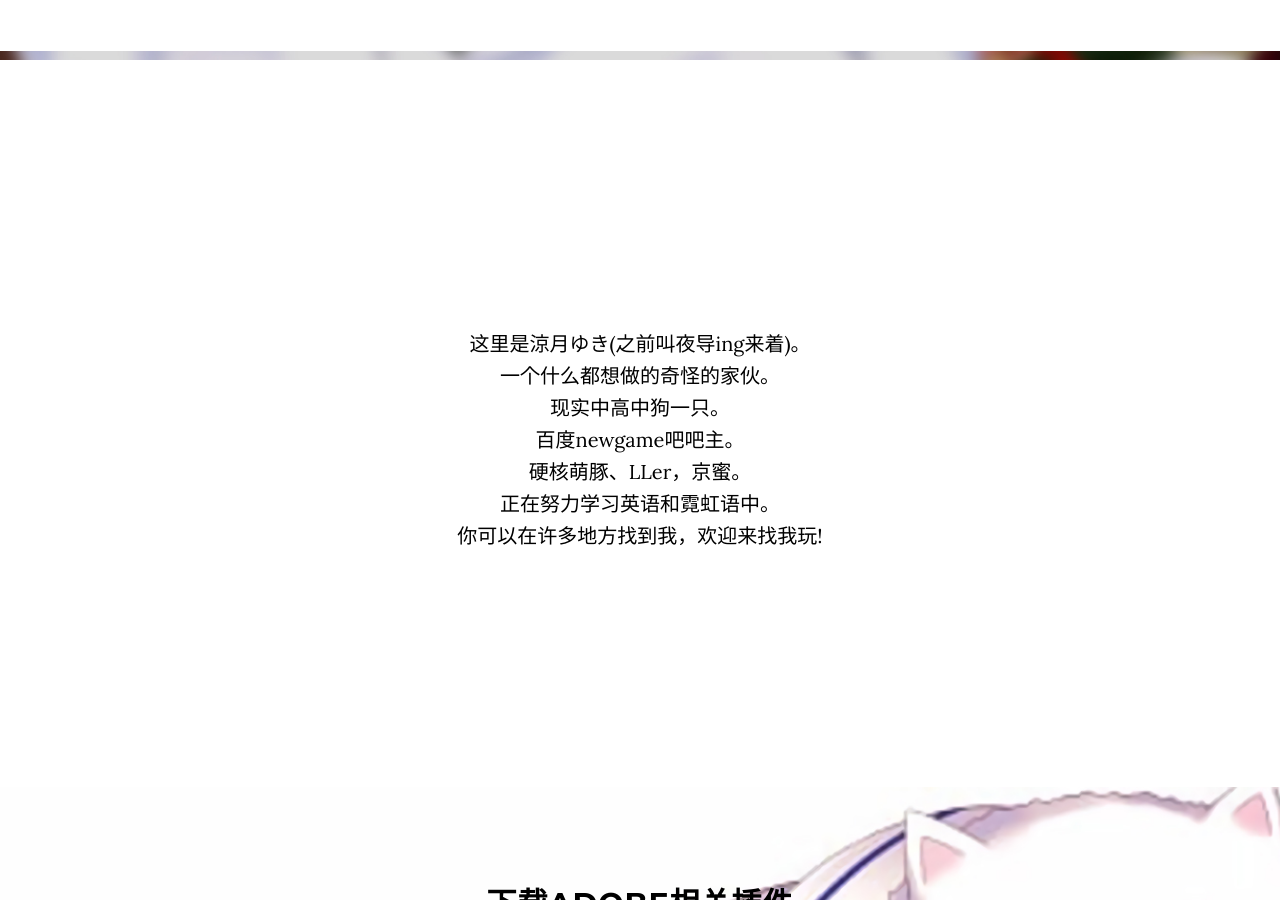
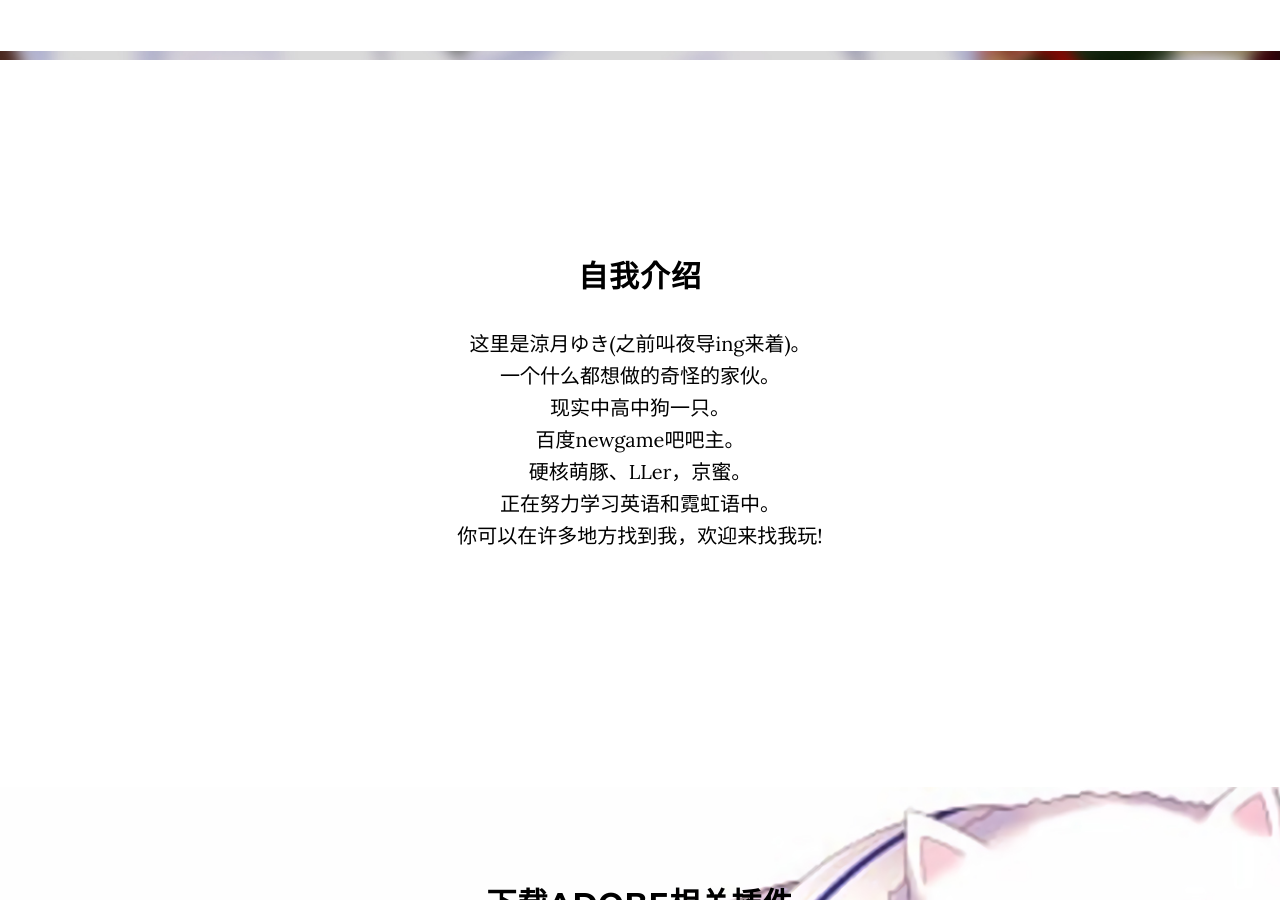
Before and after one commit to TakimotoUki/takimotouki.github.io, a Jekyll site: the page built from index.html, in a window 1280 px wide and 900 px high, scrolled down 840 px. Built offline with Jekyll 4.4.1, drawn with Linux system fonts in a browser that asks for light colours.

Commit message:
Update about.html

```diff
--- a/_includes/about.html
+++ b/_includes/about.html
@@ -2,7 +2,7 @@
     <section id="about" class="container content-section text-center">
         <div class="row">
             <div class="col-lg-8 col-lg-offset-2">
-                <h2>自我介绍</h2>
+                <h2><font color="#000000">自我介绍</font></h2>
                 <p><font color="#000000">这里是涼月ゆき(之前叫夜导ing来着)。</font><br /><font color="#000000">一个什么都想做的奇怪的家伙。</font><br /><font color="#000000">现实中高中狗一只。</font><br /><font color="#000000">百度newgame吧吧主。</font><br /><font color="#000000">硬核萌豚、LLer，京蜜。</font><br /><font color="#000000">正在努力学习英语和霓虹语中。</font><br /><font color="#000000">你可以在许多地方找到我，欢迎来找我玩!</font>
             </div>
         </div>
```
